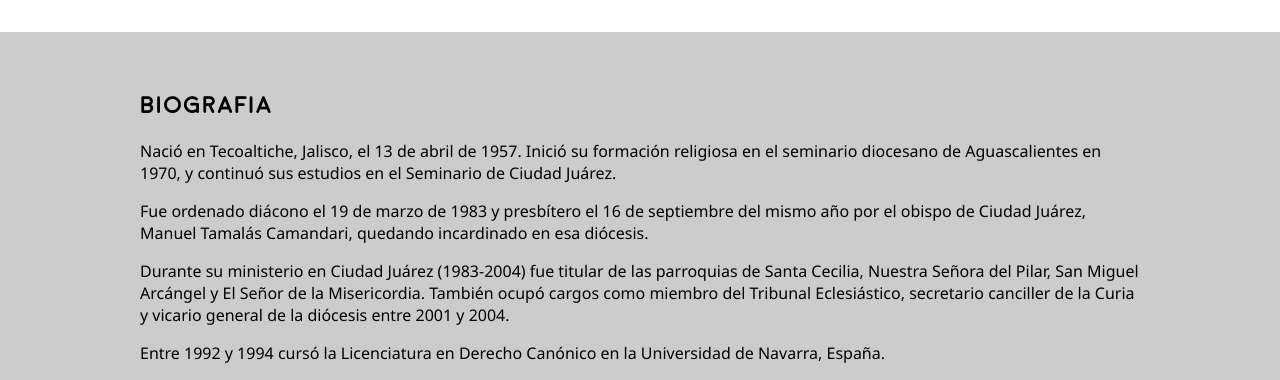
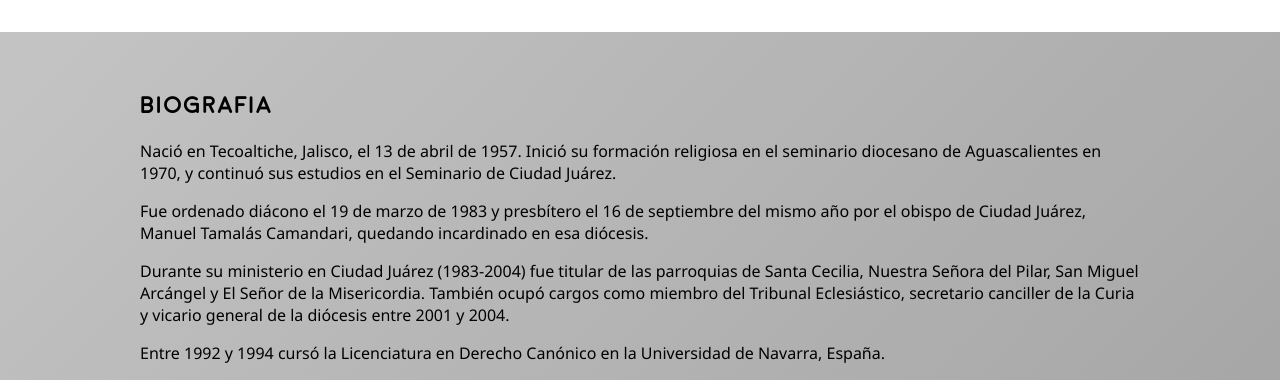
Before and after one commit to SanJuanPabloIIPomoca/SanJuanPabloIIPomoca.github.io, a plain HTML site: page Diócesis_de_Tabasco/index.htm in a window 1280 px wide. Shown: the part 416-796 px from the top of the page. Drawn offline with Linux system fonts and the light colour scheme.

Commit message:
Update index.htm

```diff
--- a/Diócesis_de_Tabasco/index.htm
+++ b/Diócesis_de_Tabasco/index.htm
@@ -1,4 +1,3 @@
-
 <!DOCTYPE html>
 <html lang="es">
 <head>
@@ -19,7 +18,7 @@
     font-family: 'Segoe UI', sans-serif;
     margin: 0;
     padding: 0;
-    background-color: #CCCCCC;
+    background: linear-gradient(135deg, #CCCCCC, #9E9E9E);
     scroll-behavior: smooth;
   }
 
```
